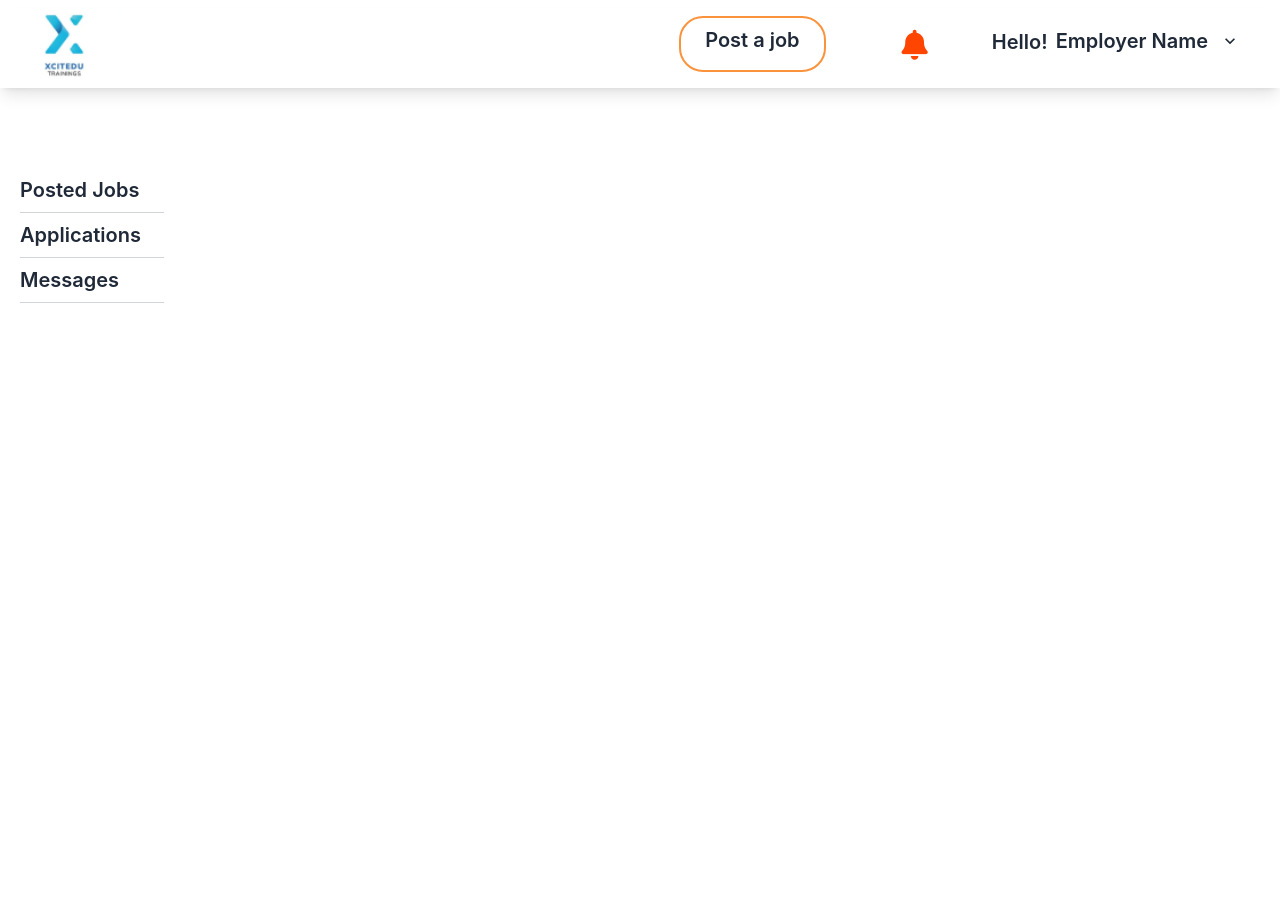
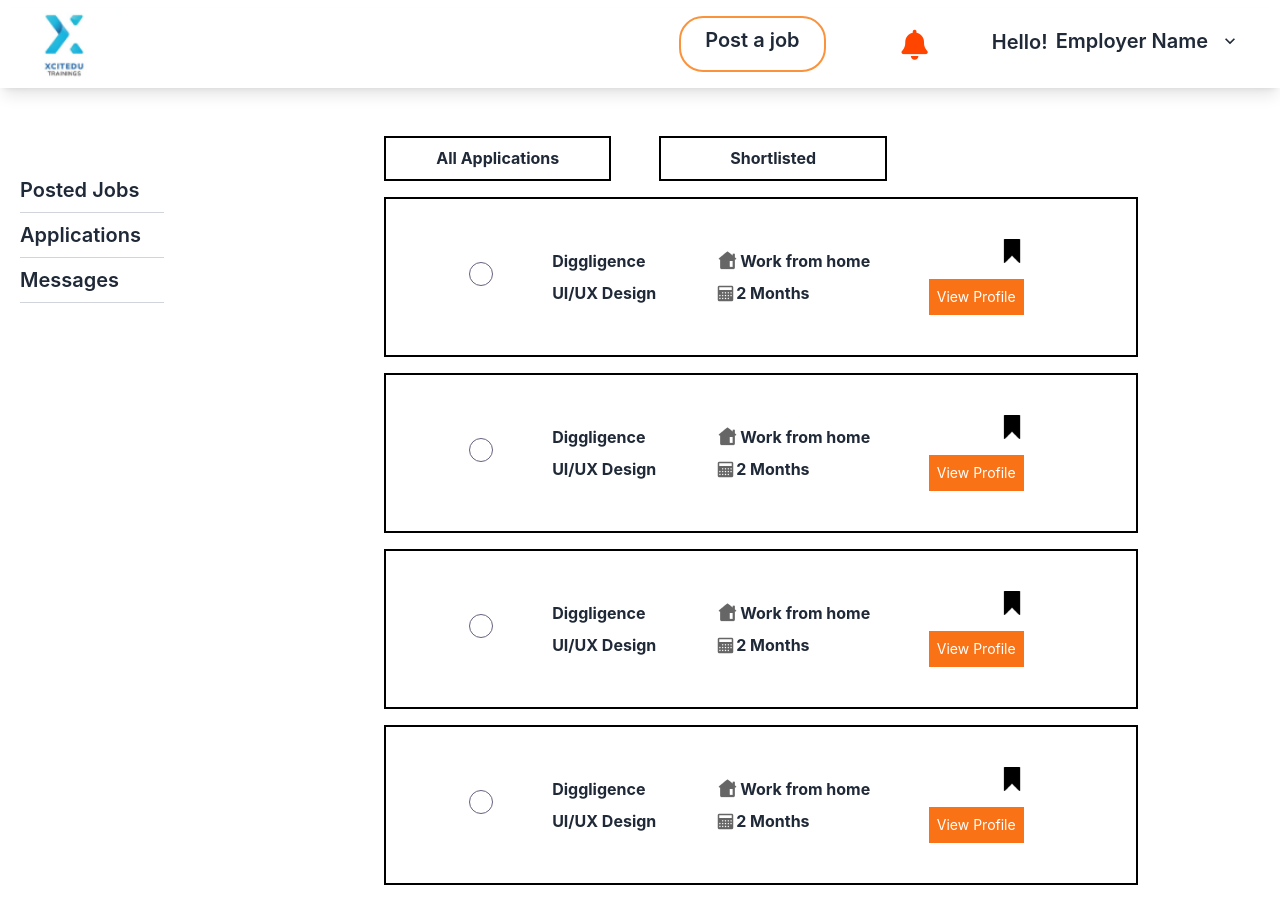
Before and after one commit to Internships-xcitedu/internships, a React (Create React App) app: page /viewApplication in a window 1280 px wide. Shown: the top 924 px of the page. Before the commit the page ends 800 px from the top, so only its background shows below. Built offline with nearby package versions, Linux system fonts and the light colour scheme.

Commit message:
applications implemented

```diff
--- a/src/Components/ViewApplication/ApplicationArea.js
+++ b/src/Components/ViewApplication/ApplicationArea.js
@@ -31,7 +31,31 @@ const ApplicationArea = () => {
     ]
     return (
         <>
+            < div className='flex items-center justify-between w-2/3 font-bold' >
+                <div className='w-[290px] h-[45px] border-2 border-black text-center p-2'>All Applications</div>
+                <div className='ml-12 w-[290px] h-[45px] border-2 border-black text-center p-2'>Shortlisted</div>
+            </div >
+            <div className=''>
+                {workDetails.map(work =>
+                    <div className='mt-4 border-2 border-black grid grid-cols-3 gap-2 justify-center items-center p-10 '>
+                        <div className='text-center w-1/2'><input type="radio" name="radio-1" class="radio" /></div>
+                        <div className='grid grid-cols-2 gap-2 font-bold ml-[-100px]'>
+                            <div>{work.companyName}</div>
+                            <div className='flex items-center justify-start'> <img src={homeIcon} alt="" />{work.workType}</div>
+                            <div>{work.position}</div>
+                            <div className='flex items-center justify-start'><img src={calendarIcon} alt="" /> {work.duration}</div>
+                        </div>
+                        <div className='flex justify-end w-2/3'>
+                            <div>
+                                <p className='flex justify-end'><img className='w-[24px]' src={bookmarkIcon} alt="" /></p>
+                                <p className='bg-pumpkinOrange text-white p-2 mt-4 text-sm'>View Profile</p>
 
+                            </div>
+                        </div>
+                    </div>
+                )
+                }
+            </div>
         </>
     );
 };
```
